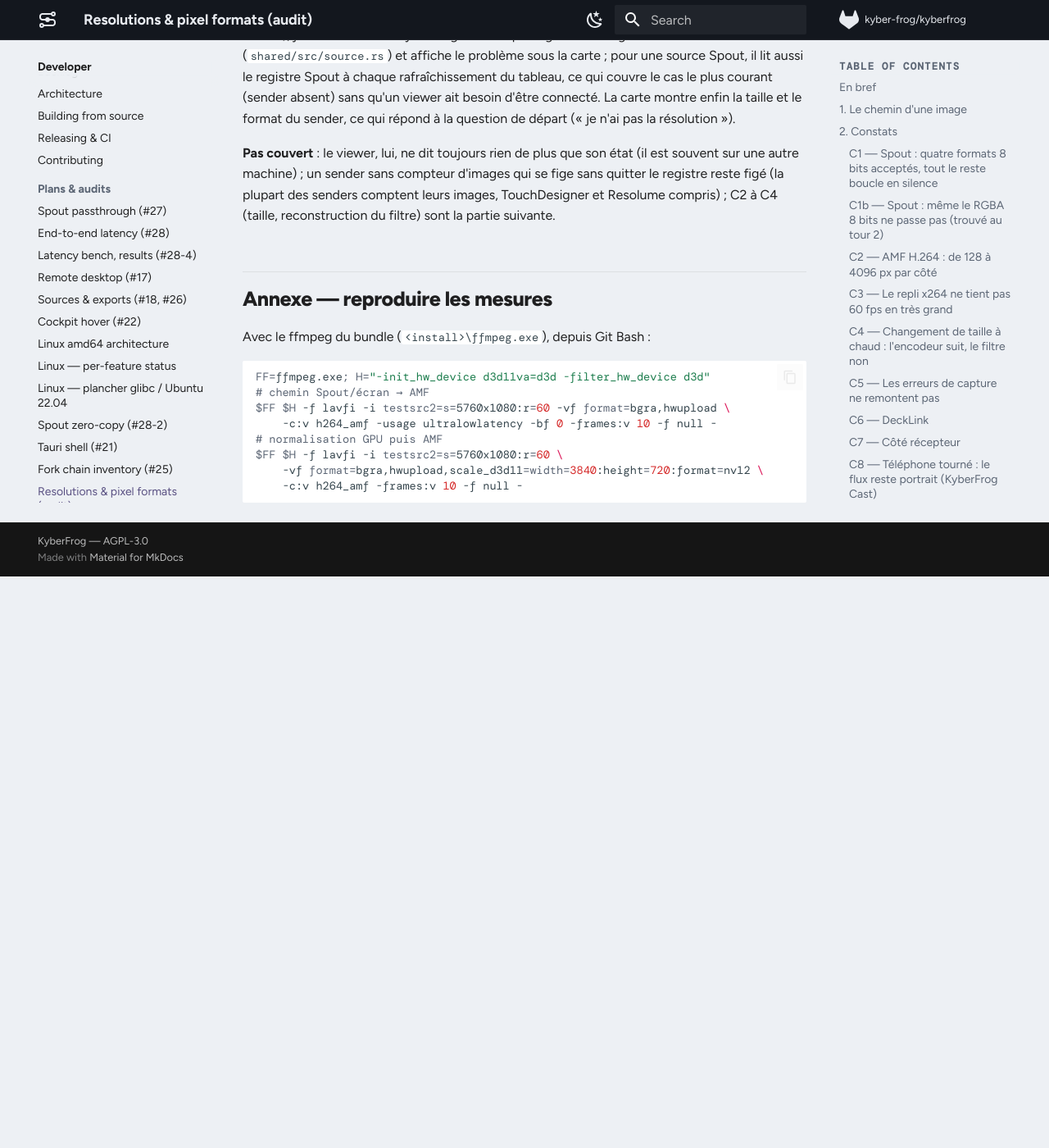
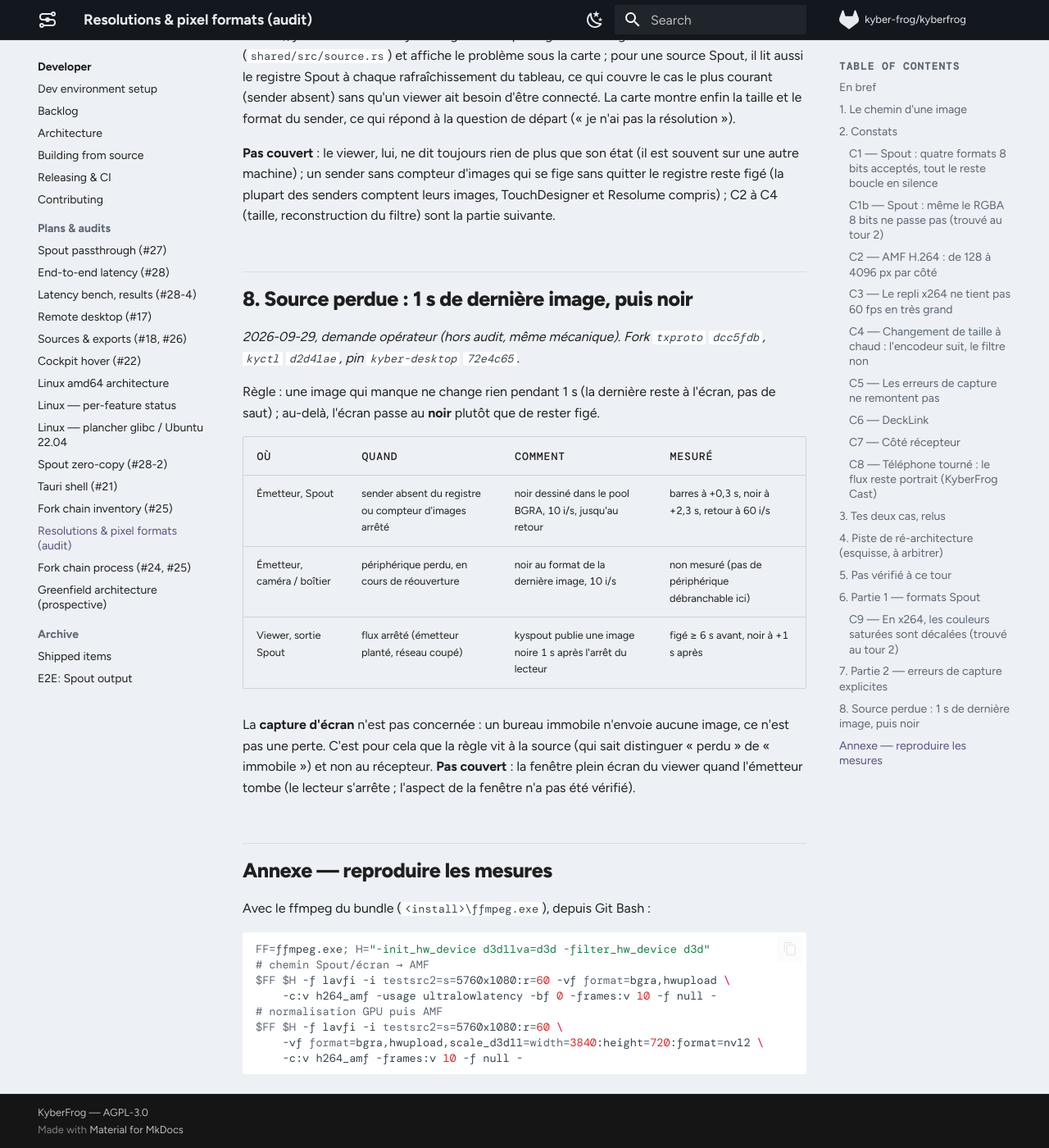
Before and after one commit to CollectiFrog/KyberFrog, an MkDocs documentation site: the page built from docs/dev/audit-resolutions.md, in a window 1280 px wide and 1400 px high, scrolled down 11354 px. Shown: the whole window at 82% size. Built offline with MkDocs 1.6.1 and Material for MkDocs 9.7.7, drawn with Linux system fonts in a browser that asks for light colours; comment, search, counter and statistics services are not loaded; before the commit the page ends 12057 px from its top, so only the background shows below that.

Commit message:
feat(source): a lost source holds its last picture 1 s, then goes black
Operator request: a missing frame must not jump, and a source gone for
good must not leave a frozen picture on stage.

Pin kyber-desktop 72e4c65:
- txproto dcc5fdb: Spout sender gone or silent, camera / capture card
  lost -> nothing for 1 s, then black frames (10/s) until it is back.
- kyctl d2d41ae: a viewer's Spout output publishes black 1 s after its
  stream stops (host crashed, network down), instead of the last frame.

Screen capture is left alone: a still desktop sends no frame.
Measured on the bench, see docs/dev/audit-resolutions.md §8.

Co-Authored-By: Claude Opus 5.5 <noreply@anthropic.com>

```diff
--- a/docs/dev/audit-resolutions.md
+++ b/docs/dev/audit-resolutions.md
@@ -442,6 +442,27 @@ qui se fige sans quitter le registre reste figé (la plupart des senders
 comptent leurs images, TouchDesigner et Resolume compris) ; C2 à C4
 (taille, reconstruction du filtre) sont la partie suivante.
 
+## 8. Source perdue : 1 s de dernière image, puis noir
+
+*2026-09-29, demande opérateur (hors audit, même mécanique). Fork `txproto`
+`dcc5fdb`, `kyctl` `d2d41ae`, pin `kyber-desktop` `72e4c65`.*
+
+Règle : une image qui manque ne change rien pendant 1 s (la dernière reste
+à l'écran, pas de saut) ; au-delà, l'écran passe au **noir** plutôt que de
+rester figé.
+
+| Où | Quand | Comment | Mesuré |
+|---|---|---|---|
+| Émetteur, Spout | sender absent du registre ou compteur d'images arrêté | noir dessiné dans le pool BGRA, 10 i/s, jusqu'au retour | barres à +0,3 s, noir à +2,3 s, retour à 60 i/s |
+| Émetteur, caméra / boîtier | périphérique perdu, en cours de réouverture | noir au format de la dernière image, 10 i/s | non mesuré (pas de périphérique débranchable ici) |
+| Viewer, sortie Spout | flux arrêté (émetteur planté, réseau coupé) | kyspout publie une image noire 1 s après l'arrêt du lecteur | figé ≥ 6 s avant, noir à +1 s après |
+
+La **capture d'écran** n'est pas concernée : un bureau immobile n'envoie
+aucune image, ce n'est pas une perte. C'est pour cela que la règle vit à la
+source (qui sait distinguer « perdu » de « immobile ») et non au récepteur.
+**Pas couvert** : la fenêtre plein écran du viewer quand l'émetteur tombe
+(le lecteur s'arrête ; l'aspect de la fenêtre n'a pas été vérifié).
+
 ## Annexe — reproduire les mesures
 
 Avec le ffmpeg du bundle (`<install>\ffmpeg.exe`), depuis Git Bash :
```
Also changed, not shown: CHANGELOG.md (+2 -1 lines).
